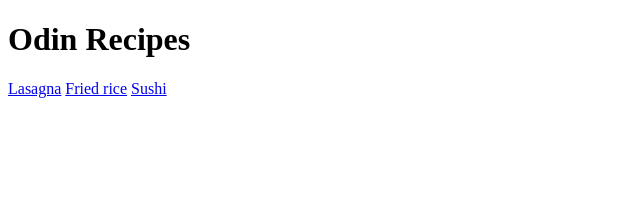
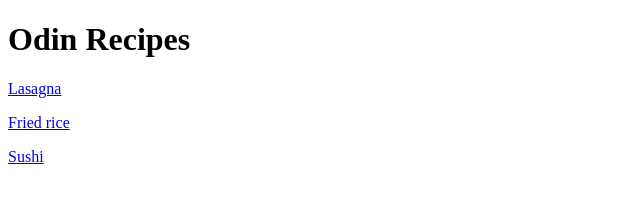
Before and after one commit to djimbe/odin-recipes, a plain HTML site: page index.html in a window 1280 px wide. Shown: the whole page, without its empty margins (0-640 px from the left). Drawn offline with Linux system fonts and the light colour scheme.

Commit message:
Format index.html

```diff
--- a/index.html
+++ b/index.html
@@ -8,8 +8,8 @@
 </head>
 <body>
     <h1>Odin Recipes</h1>
-    <a href="./recipes/lasagna.html">Lasagna</a>
-    <a href="./recipes/fried-rice.html">Fried rice</a>
-    <a href="./recipes/sushi.html">Sushi</a>
+    <p><a href="./recipes/lasagna.html">Lasagna</a></p>
+    <p><a href="./recipes/fried-rice.html">Fried rice</a></p>
+    <p><a href="./recipes/sushi.html">Sushi</a></p>
 </body>
 </html>
```
